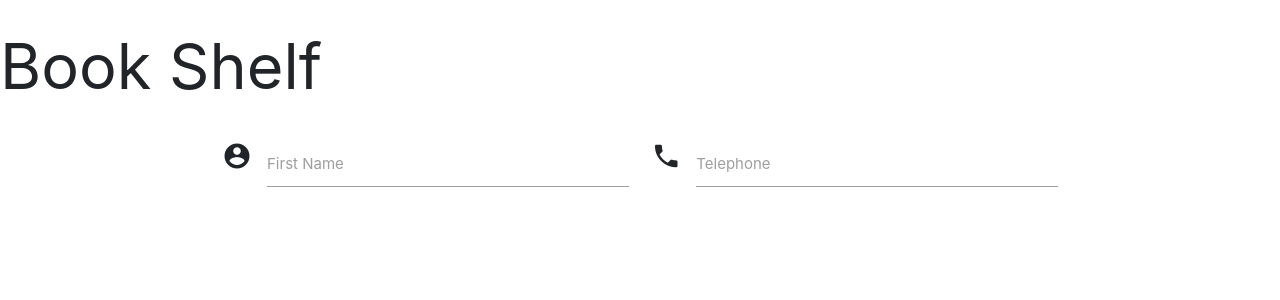
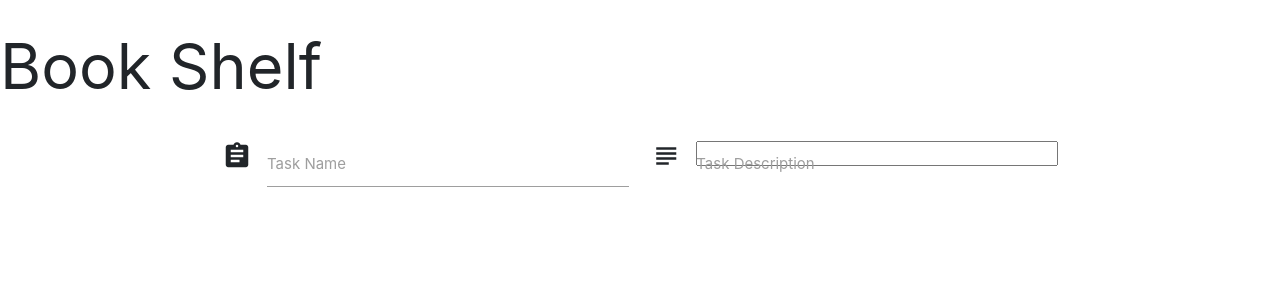
Before and after one commit to Pysched/manager, a Flask app: page /add_task in a window 1280 px wide. Shown: the top 300 px of the page. Run offline with Flask 2, Linux system fonts and the light colour scheme; data that the repository does not hold is empty; some libraries are stand-ins or nearby versions.

Commit message:
updated addtask

```diff
--- a/templates/addtask.html
+++ b/templates/addtask.html
@@ -6,14 +6,14 @@
     <form class="col s12">
       <div class="row">
         <div class="input-field col s12">
-          <i class="material-icons prefix">account_circle</i>
+          <i class="material-icons prefix">assignment</i>
           <input id="icon_prefix" type="text" class="validate">
-          <label for="icon_prefix">First Name</label>
+          <label for="icon_prefix">Task Name</label>
         </div>
         <div class="input-field col s12">
-          <i class="material-icons prefix">phone</i>
-          <input id="icon_telephone" type="tel" class="validate">
-          <label for="icon_telephone">Telephone</label>
+          <i class="material-icons prefix">subject</i>
+          <input type="textarea" name="task_description" id="task_description" class="materialize-text">
+          <label for="icon_telephone">Task Description</label>
         </div>
       </div>
     </form>
```
